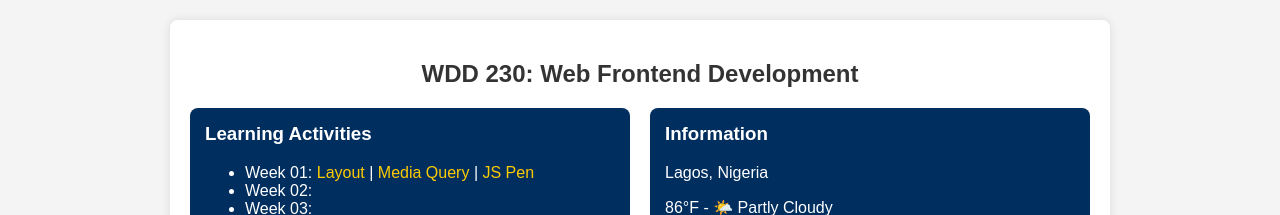
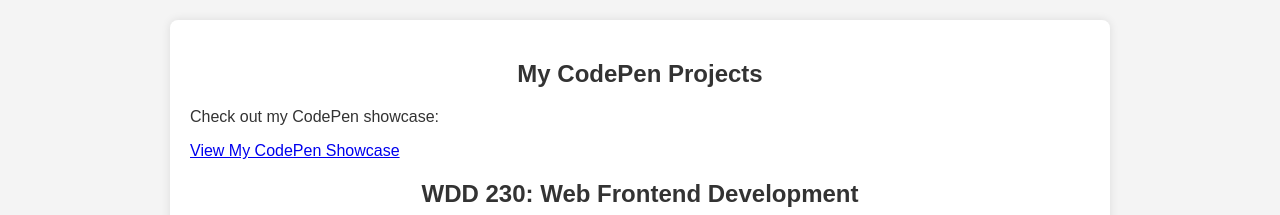
Before and after one commit to Drew-Gabriel/WDD-230, a plain HTML site: page index.html in a window 1280 px wide. Shown: the part 898-1113 px from the top of the page. Drawn offline with Linux system fonts and the light colour scheme.

Commit message:
Added CodePen showcase link to home portal

```diff
--- a/index.html
+++ b/index.html
@@ -38,6 +38,12 @@
   <img class="img1" src="/img/aba-nigeria-temple-5088.webp" data-src="image.jpg" alt="">
 
   <main>
+    <section>
+      <h2>My CodePen Projects</h2>
+      <p>Check out my CodePen showcase:</p>
+      <a href="https://codepen.io/Drew-Gabriel/pens/showcase" target="_blank">View My CodePen Showcase</a>
+  </section>
+
 
     <h2>WDD 230: Web Frontend Development</h2>
     <div class="content">
```
